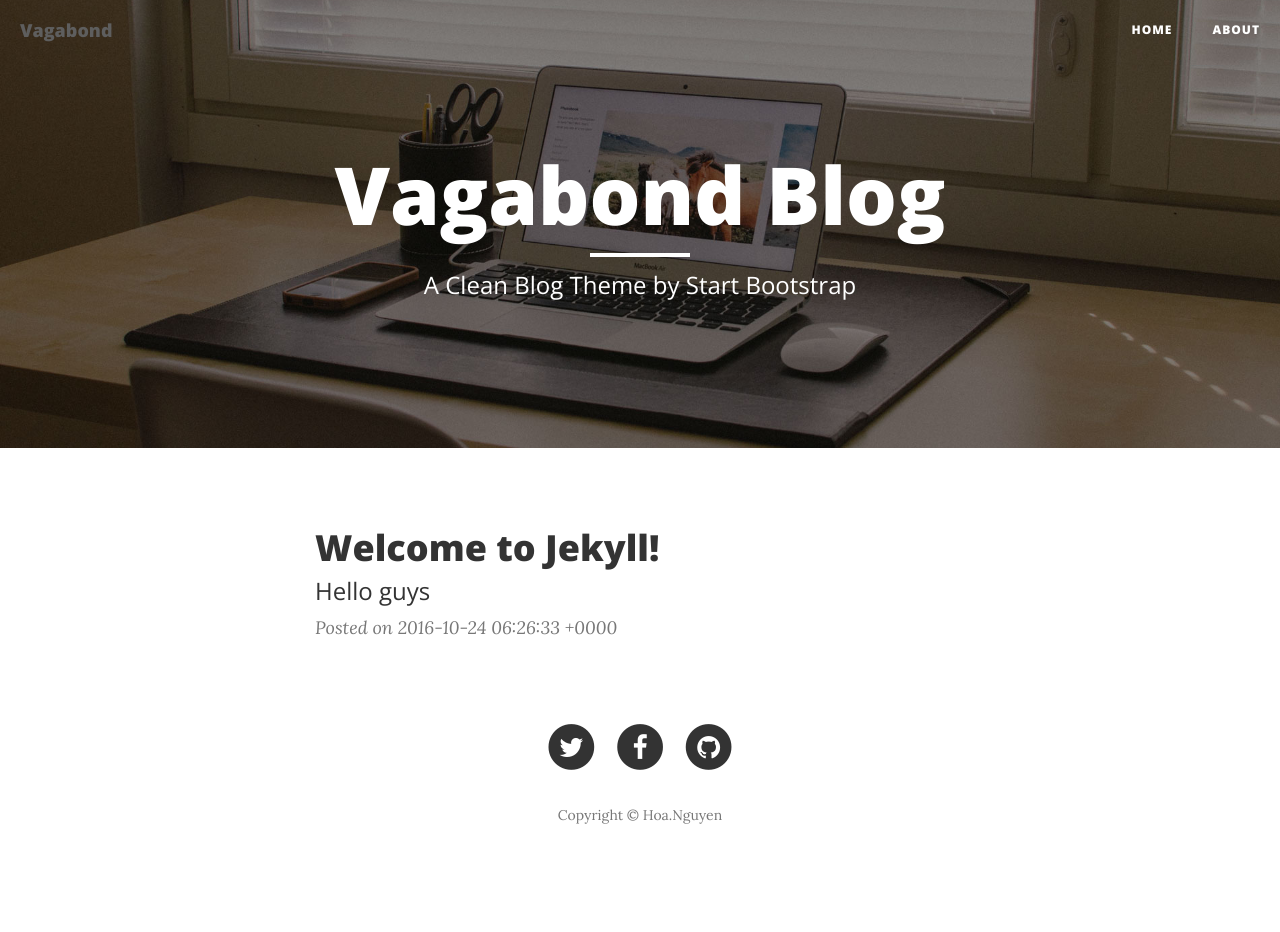
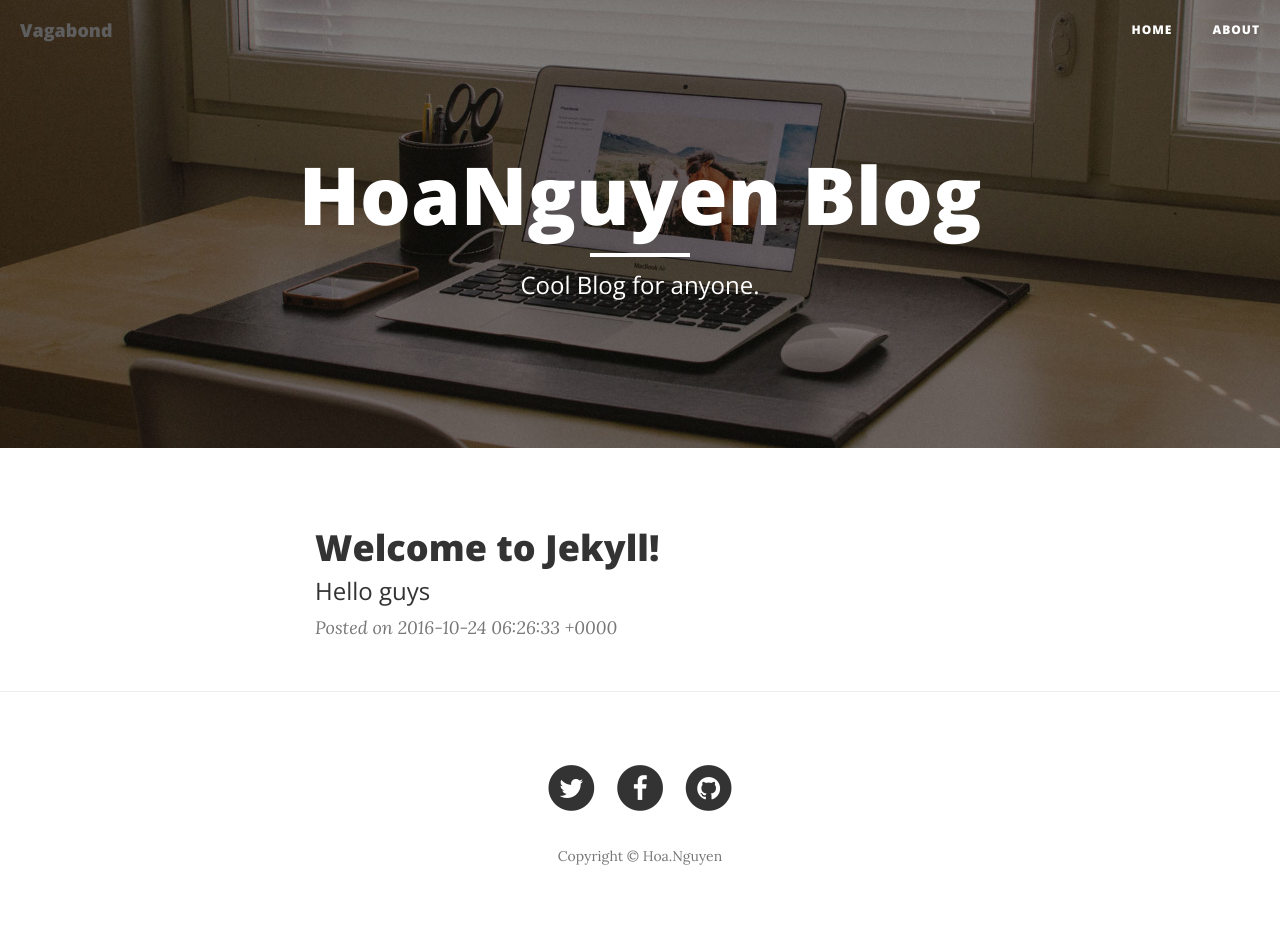
Before and after one commit to nvh0412/nvh0412.github.io, a Jekyll site: the page built from index.md, in a window 1280 px wide. Built offline with Jekyll 4.4.1, drawn with Linux system fonts in a browser that asks for light colours; nearby versions of some CDN libraries; before the commit the page ends 900 px from its top, so only the background shows below that.

Commit message:
feature: update social links

```diff
--- a/_includes/footer.html
+++ b/_includes/footer.html
@@ -1,11 +1,12 @@
 <!-- Footer -->
+<hr>
 <footer>
   <div class="container">
     <div class="row">
       <div class="col-lg-8 col-lg-offset-2 col-md-10 col-md-offset-1">
         <ul class="list-inline text-center">
           <li>
-            <a href="#">
+            <a href="https://twitter.com/nvh0412">
               <span class="fa-stack fa-lg">
                 <i class="fa fa-circle fa-stack-2x"></i>
                 <i class="fa fa-twitter fa-stack-1x fa-inverse"></i>
@@ -13,7 +14,7 @@
             </a>
           </li>
           <li>
-            <a href="#">
+            <a href="https://www.facebook.com/nvh0412">
               <span class="fa-stack fa-lg">
                 <i class="fa fa-circle fa-stack-2x"></i>
                 <i class="fa fa-facebook fa-stack-1x fa-inverse"></i>
@@ -21,7 +22,7 @@
             </a>
           </li>
           <li>
-            <a href="#">
+            <a href="https://github.com/nvh0412">
               <span class="fa-stack fa-lg">
                 <i class="fa fa-circle fa-stack-2x"></i>
                 <i class="fa fa-github fa-stack-1x fa-inverse"></i>
--- a/_includes/header.html
+++ b/_includes/header.html
@@ -7,17 +7,17 @@
         <span class="sr-only">Toggle navigation</span>
         Menu <i class="fa fa-bars"></i>
       </button>
-      <a class="navbar-brand" href="index.html">Vagabond</a>
+      <a class="navbar-brand" href="/">Vagabond</a>
     </div>
 
     <!-- Collect the nav links, forms, and other content for toggling -->
     <div class="collapse navbar-collapse" id="bs-example-navbar-collapse-1">
       <ul class="nav navbar-nav navbar-right">
         <li>
-          <a href="index.html">Home</a>
+          <a href="/">Home</a>
         </li>
         <li>
-          <a href="about.html">About</a>
+          <a href="/about">About</a>
         </li>
       </ul>
     </div>
@@ -28,14 +28,14 @@
 <!-- Page Header -->
 
 <!-- Set your background image for this header on the line below. -->
-<header class="intro-header" style="background-image: url('img/{{ page.background_header }}')">
+<header class="intro-header" style="background-image: url('{{ site.github.url }}/img/{{ page.background_header }}')">
   <div class="container">
     <div class="row">
       <div class="col-lg-8 col-lg-offset-2 col-md-10 col-md-offset-1">
         <div class="site-heading">
-          <h1>Vagabond Blog</h1>
+          <h1>{{ page.title }}</h1>
           <hr class="small">
-          <span class="subheading">A Clean Blog Theme by Start Bootstrap</span>
+          <span class="subheading">{{ page.subtitle }}</span>
         </div>
       </div>
     </div>
--- a/_layouts/page.html
+++ b/_layouts/page.html
@@ -0,0 +1,3 @@
+---
+layout: default
+---
--- a/index.md
+++ b/index.md
@@ -4,4 +4,6 @@
 # See: https://jekyllrb.com/docs/themes/#overriding-theme-defaults
 layout: home
 background_header: home-bg.jpg
+title: HoaNguyen Blog
+subtitle: Cool Blog for anyone.
 ---
```
Also changed, not shown: about.md (+1 -0 lines), img/about-bg.jpg (added).
